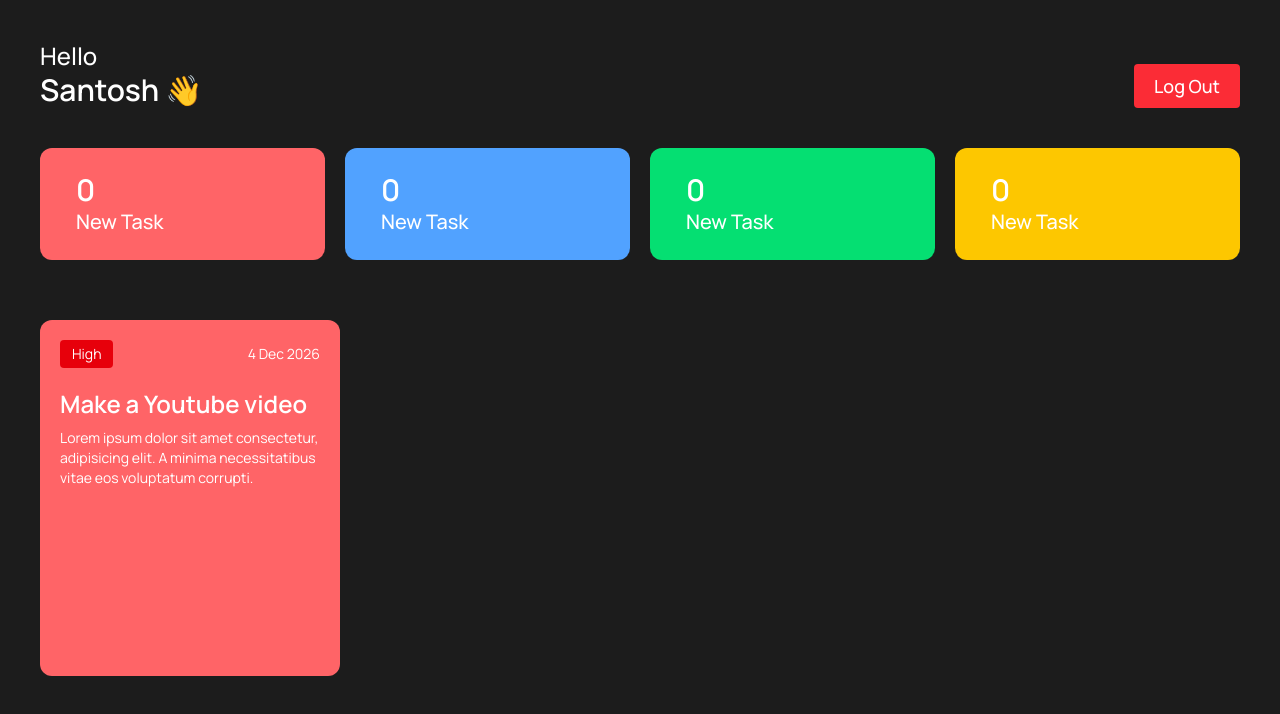
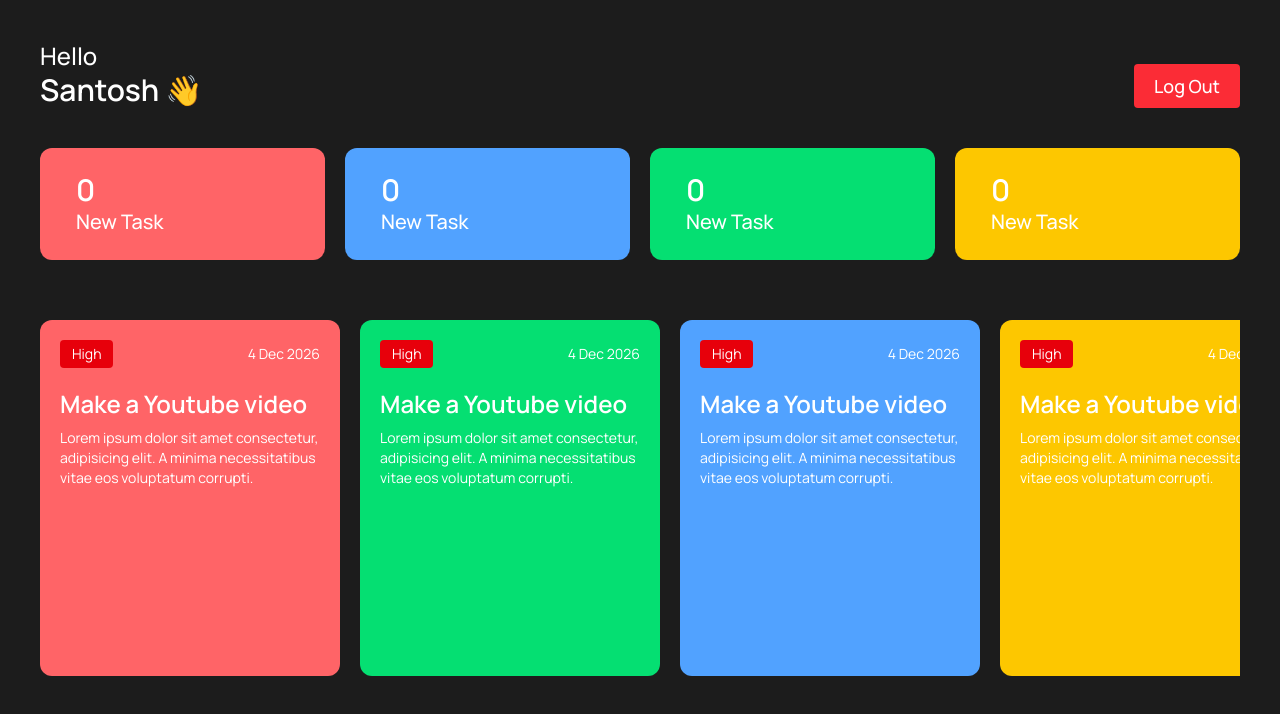
Before and after one commit to spant671-ux/Employee-Management-System, a React (Vite) app: page / in a window 1280 px wide. Shown: the top 714 px of the page. Built offline with nearby package versions, Linux system fonts and the light colour scheme.

Commit message:
feat: add multiple task cards with varying styles to TaskList component

```diff
--- a/src/components/TaskList/TaskList.jsx
+++ b/src/components/TaskList/TaskList.jsx
@@ -13,6 +13,35 @@ const TaskList = () => {
             <h2 className="mt-5 text-2xl font-semibold">Make a Youtube video</h2>
             <p className="text-sm mt-2">Lorem ipsum dolor sit amet consectetur, adipisicing elit. A minima necessitatibus vitae eos voluptatum corrupti.</p>
         </div>
+
+        <div className="shrink-0 h-full w-75 bg-green-400 p-5 rounded-xl">
+            <div className="flex justify-between items-center">
+                <h3 className="bg-red-600 px-3 py-1 text-sm rounded">High</h3>
+                <h4 className="text-sm">4 Dec 2026</h4>
+            </div>
+            <h2 className="mt-5 text-2xl font-semibold">Make a Youtube video</h2>
+            <p className="text-sm mt-2">Lorem ipsum dolor sit amet consectetur, adipisicing elit. A minima necessitatibus vitae eos voluptatum corrupti.</p>
+        </div>
+
+        <div className="shrink-0 h-full w-75 bg-blue-400 p-5 rounded-xl">
+            <div className="flex justify-between items-center">
+                <h3 className="bg-red-600 px-3 py-1 text-sm rounded">High</h3>
+                <h4 className="text-sm">4 Dec 2026</h4>
+            </div>
+            <h2 className="mt-5 text-2xl font-semibold">Make a Youtube video</h2>
+            <p className="text-sm mt-2">Lorem ipsum dolor sit amet consectetur, adipisicing elit. A minima necessitatibus vitae eos voluptatum corrupti.</p>
+        </div>
+
+        <div className="shrink-0 h-full w-75 bg-yellow-400 p-5 rounded-xl">
+            <div className="flex justify-between items-center">
+                <h3 className="bg-red-600 px-3 py-1 text-sm rounded">High</h3>
+                <h4 className="text-sm">4 Dec 2026</h4>
+            </div>
+            <h2 className="mt-5 text-2xl font-semibold">Make a Youtube video</h2>
+            <p className="text-sm mt-2">Lorem ipsum dolor sit amet consectetur, adipisicing elit. A minima necessitatibus vitae eos voluptatum corrupti.</p>
+        </div>
+
+
     </div>
   )
 }
```
